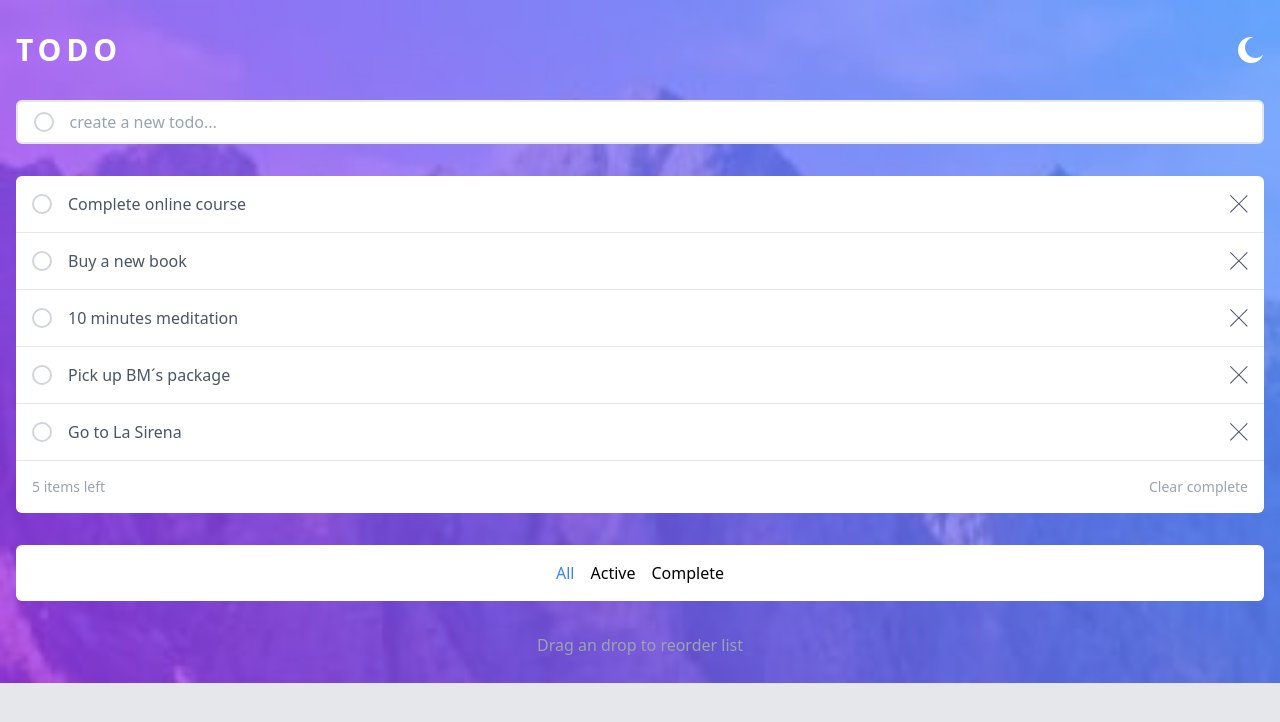
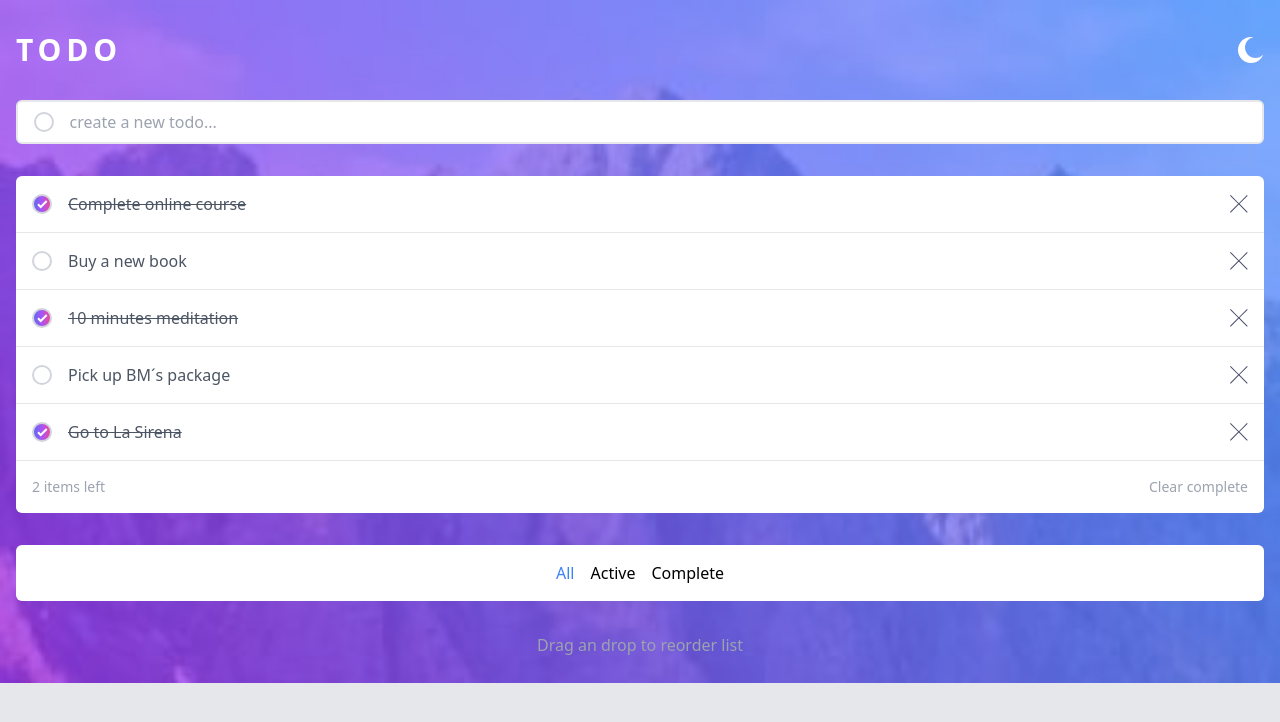
Before and after one commit to Jannada/practica-react-1, a React (Vite) app: page / in a window 1280 px wide. Shown: the top 722 px of the page. Built offline with nearby package versions, Linux system fonts and the light colour scheme.

Commit message:
Actualización 2

```diff
--- a/package.json
+++ b/package.json
@@ -11,7 +11,8 @@
   },
   "dependencies": {
     "react": "^18.3.1",
-    "react-dom": "^18.3.1"
+    "react-dom": "^18.3.1",
+    "sweetalert2": "^11.14.5"
   },
   "devDependencies": {
     "@eslint/js": "^9.11.1",
--- a/src/App.jsx
+++ b/src/App.jsx
@@ -13,14 +13,61 @@ const initialStateTodos = [
     { id: 5, title: "Go to La Sirena", completed: true },
 ];
 function App() {
-    const [todo, setTodo] = useState(initialStateTodos);
+    const [todos, setTodos] = useState(initialStateTodos);
+
+    const createTodo = (title) => {
+        const newTodo = {
+            id: Date.now(), //es solo un id provicional, no se usa en un caso real (no se recomienda)
+            title,
+            completed: false,
+        };
+        setTodos([...todos, newTodo]);
+    };
+
+    const deleteTodo = (id) => {
+        const newTodo = todos.filter((todo) => todo.id != id);
+        setTodos(newTodo);
+    };
+    const clearComplete = () => {
+        const newTodo = todos.filter((todo) => todo.completed === false);
+        setTodos(newTodo);
+    };
+
+    const updateTodo = (id) => {
+        // const newTodo = todos.map((todo) => {
+        //     if (todo.id === id) {
+        //         todo.completed = !todo.completed;
+        //     }
+        //     return todo;
+        // });
+        // setTodos(newTodo);
+
+        //otra forma
+        setTodos(
+            todos.map((todo) =>
+                todo.id === id ? { ...todo, completed: !todo.completed } : todo
+            )
+        );
+    };
+
+    const computedItemsLeft = todos.filter((todo) => !todo.completed).length;
+    console.log(computedItemsLeft);
+
     return (
         <div className="min-h-screen bg-gray-200 bg-[url('./assets/images/bg-mobile-light.jpg')] bg-contain bg-no-repeat">
             <Header />
             <main className="px-auto container mx-auto mt-8 px-4">
-                <TodoCreate />
-                <TodoList todos={todo} />
-                <TodoComputed />
+                <TodoCreate createTodo={createTodo} />
+                <TodoList
+                    todos={todos}
+                    updateTodo={updateTodo}
+                    deleteTodo={deleteTodo}
+                />
+                <TodoComputed
+                    todos={todos}
+                    computedItemsLeft={computedItemsLeft}
+                    clearComplete={clearComplete}
+                />
                 <TodoFilter />
             </main>
             <footer className="mt-8 text-center text-gray-400">
--- a/src/TodoComputed.jsx
+++ b/src/TodoComputed.jsx
@@ -1,8 +1,30 @@
-export const TodoComputed = () => {
+import Swal from "sweetalert2";
+export const TodoComputed = ({ computedItemsLeft, clearComplete }) => {
+    const confirmclearComplete = () => {
+        Swal.fire({
+            title: "¿Delete all completed to-dos?",
+            showDenyButton: true,
+            showCancelButton: false,
+            confirmButtonText: "Delete",
+            denyButtonText: `Cancel`,
+        }).then((result) => {
+            if (result.isConfirmed) {
+                clearComplete();
+                Swal.fire("The to-dos have been deleted", "", "success");
+            }
+        });
+    };
     return (
         <section className="flex justify-between rounded-b-md bg-white px-4 py-4">
-            <span className="text-sm text-gray-400">5 items left</span>
-            <button className="text-sm text-gray-400">Clear complete</button>
+            <span className="text-sm text-gray-400">
+                {computedItemsLeft} items left
+            </span>
+            <button
+                onClick={() => confirmclearComplete()}
+                className="text-sm text-gray-400"
+            >
+                Clear complete
+            </button>
         </section>
     );
 };
--- a/src/components/Header.jsx
+++ b/src/components/Header.jsx
@@ -1,4 +1,4 @@
-import { MoonIcon } from "./icons/MoonIcon";
+import { IconMoon } from "./icons/IconMoon";
 
 export const Header = () => {
     return (
@@ -8,7 +8,7 @@ export const Header = () => {
                     Todo
                 </h1>
                 <button>
-                    <MoonIcon fill="#fff" />
+                    <IconMoon fill="#fff" />
                 </button>
             </div>
         </header>
--- a/src/components/TodoCreate.jsx
+++ b/src/components/TodoCreate.jsx
@@ -1,7 +1,23 @@
-export const TodoCreate = () => {
+import { useState } from "react";
+
+export const TodoCreate = ({ createTodo }) => {
+    const [title, setTitle] = useState("");
+
     const handleSubmit = (e) => {
         e.preventDefault();
+        if (!title.trim()) {
+            return setTitle("");
+        }
+        createTodo(title);
+        setTitle("");
     };
+
+    const handleChange = (e) => {
+        const { value } = e.target;
+        setTitle(value);
+        // console.log(value);
+    };
+
     return (
         <form
             onSubmit={handleSubmit}
@@ -12,6 +28,8 @@ export const TodoCreate = () => {
                 className="w-full text-gray-400 focus:outline-none"
                 type="text"
                 placeholder="create a new todo..."
+                value={title}
+                onChange={handleChange}
             />
         </form>
     );
--- a/src/components/TodoItem.jsx
+++ b/src/components/TodoItem.jsx
@@ -1,13 +1,40 @@
-import { CrossIcon } from "./icons/CrossIcon";
+import { IconCross } from "./icons/IconCross";
+import { IconCheck } from "./icons/iconCheck";
+import Swal from "sweetalert2";
 
-export const TodoItem = ({ todo }) => {
+export const TodoItem = ({ todo, deleteTodo, updateTodo }) => {
     const { id, title, completed } = todo;
+
+    const deleteConfirm = (id) => {
+        Swal.fire({
+            title: "Delete to-do",
+            showDenyButton: true,
+            showCancelButton: false,
+            confirmButtonText: "Delete",
+            denyButtonText: `Cancel`,
+        }).then((result) => {
+            if (result.isConfirmed) {
+                deleteTodo(id);
+                Swal.fire("The To-do has been deleted", "", "success");
+            }
+        });
+    };
+
     return (
         <article className="flex items-center gap-4 border-b border-b-gray-200">
-            <button className="inline-block h-5 w-5 flex-none rounded-full border-2 border-gray-300"></button>
-            <p className="grow text-gray-600">{title}</p>
-            <button className="flex-none">
-                <CrossIcon />
+            <button
+                className={`inline-block h-5 w-5 flex-none rounded-full border-2 border-gray-300 ${completed && "bg-gradient-to-r from-indigo-500 via-purple-500 to-pink-500"}`}
+            >
+                {completed && <IconCheck className="m-auto" />}
+            </button>
+            <p
+                onClick={() => updateTodo(id)}
+                className={`grow text-gray-600 ${completed && "line-through"}`}
+            >
+                {title}
+            </p>
+            <button onClick={() => deleteConfirm(id)} className="flex-none">
+                <IconCross />
             </button>
         </article>
     );
--- a/src/components/TodoList.jsx
+++ b/src/components/TodoList.jsx
@@ -1,10 +1,15 @@
 import { TodoItem } from "./TodoItem";
 
-export const TodoList = ({ todos }) => {
+export const TodoList = ({ todos, deleteTodo, updateTodo }) => {
     return (
         <div className="mt-8 rounded-t-md bg-white [&>article]:p-4">
             {todos.map((todo) => (
-                <TodoItem key={todo.id} todo={todo} />
+                <TodoItem
+                    key={todo.id}
+                    updateTodo={updateTodo}
+                    todo={todo}
+                    deleteTodo={deleteTodo}
+                />
             ))}
         </div>
     );
--- /dev/null
+++ b/src/components/icons/IconCheck.jsx
@@ -0,0 +1,15 @@
+export const IconCheck = ({ ...props }) => {
+    return (
+        <svg
+            {...props}
+            xmlns="http://www.w3.org/2000/svg"
+            width="11"
+            height="9"
+            fill="none"
+            stroke="#FFF"
+            strokeWidth="2"
+        >
+            <path d="M1 4.304L3.696 7l6-6" />
+        </svg>
+    );
+};
--- a/src/components/icons/CrossIcon.jsx
+++ b/src/components/icons/IconCross.jsx
@@ -1,4 +1,4 @@
-export const CrossIcon = () => {
+export const IconCross = () => {
     return (
         <svg xmlns="http://www.w3.org/2000/svg" width="18" height="18">
             <path
--- a/src/components/icons/MoonIcon.jsx
+++ b/src/components/icons/IconMoon.jsx
@@ -1,4 +1,4 @@
-export const MoonIcon = ({ fill = "#fff", ...props }) => {
+export const IconMoon = ({ fill = "#fff", ...props }) => {
     return (
         <svg
             {...props}
```
Also changed, not shown: 1 other file (tests, documents, lock files or other folders).
